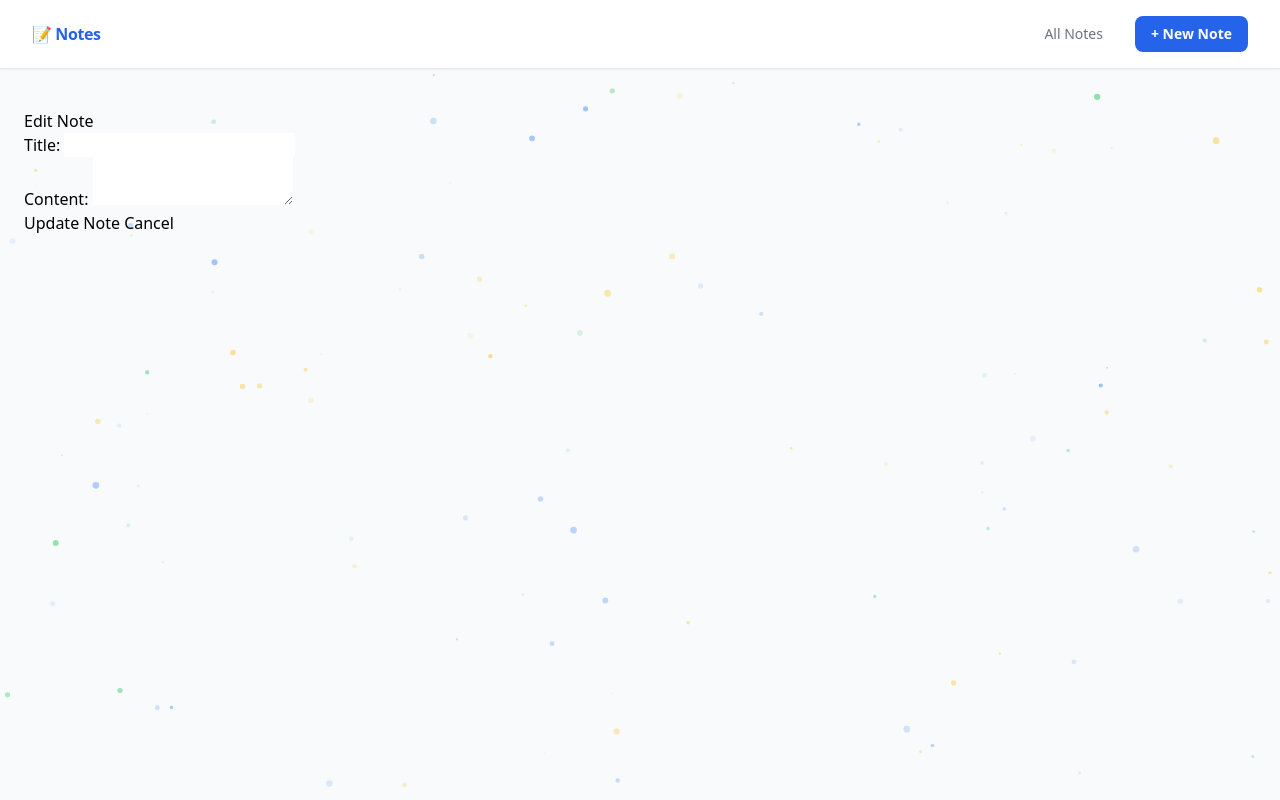
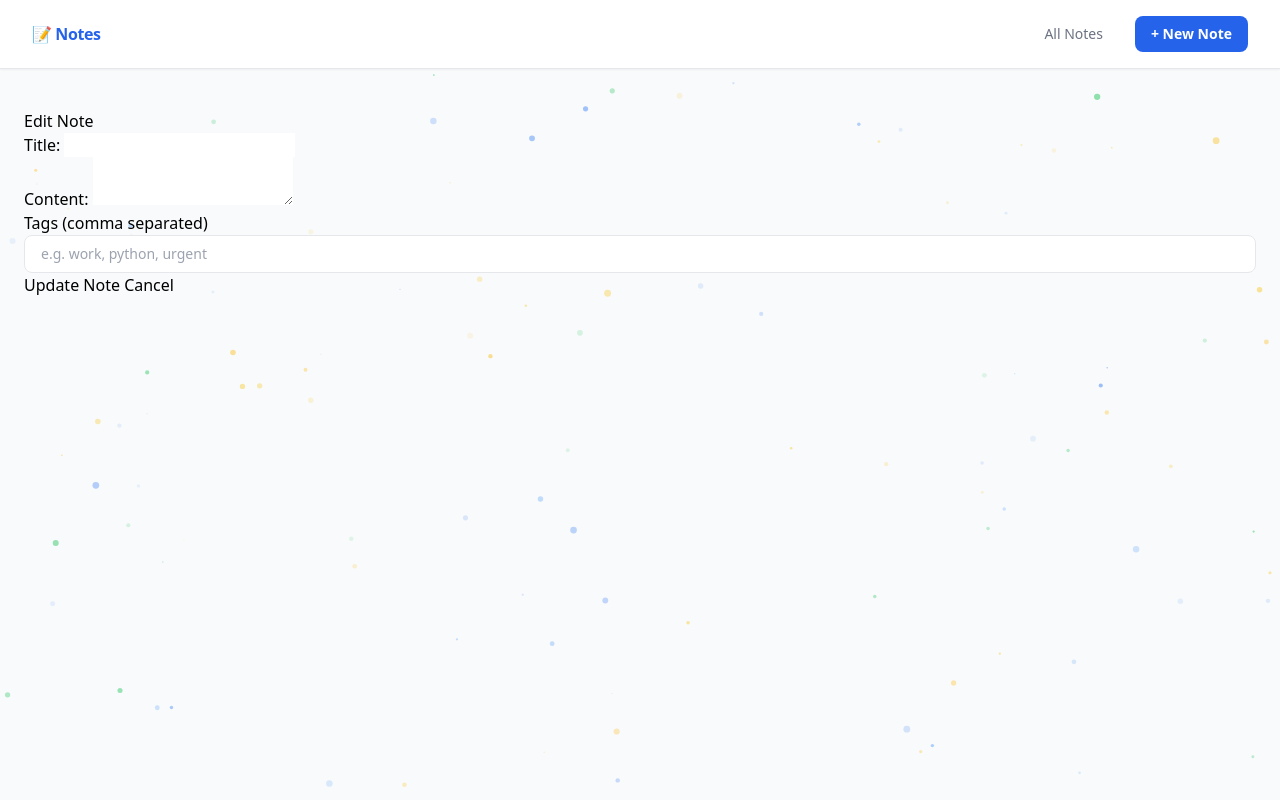
Before and after one commit to GeekOryan/CRUD_Web_App, a Flask app: template templates/edit.html in a window 1280 px wide. Run offline with Flask 3, Linux system fonts and the light colour scheme; the template is opened without the code that fills it, so the values that code supplies are empty; parts of the project's set-up code (start-up, migrations or seed data) failed here and were passed over; some libraries are stand-ins or nearby versions.

Commit message:
Add tag saving and pre-filling to edit route

```diff
--- a/app.py
+++ b/app.py
@@ -88,7 +88,7 @@ def index():
 def edit(note_id):
     conn = get_connection()
     note = conn.execute('SELECT * FROM notes WHERE id = ?', (note_id,)).fetchone()
-    conn.close()
+
 
     if request.method == 'POST':
         title = request.form['title']
@@ -103,18 +103,39 @@ def edit(note_id):
             flash('Both title and content are required!', 'error')
             return render_template('edit.html', note=note)
 
+        conn.close()
+
         conn = get_connection()
         conn.execute(
             'UPDATE notes SET title = ?, content = ?, updated_at = ?, word_count = ? WHERE id = ?',
             (title, content, updated_at, word_count, note_id)
         )
+
+        raw_tags = request.form.get('tags', '')
+        tag_list = [t.strip().lower() for t in raw_tags.split(',') if t.strip()]
+
+        conn.execute('DELETE FROM note_tags WHERE note_id = ?', (note_id,))
+
+        for tag_name in tag_list:
+            conn.execute('INSERT OR IGNORE INTO tags (name) VALUES (?)', (tag_name,))
+            tag = conn.execute('SELECT id FROM tags WHERE name = ?', (tag_name,)).fetchone()
+            conn.execute('INSERT OR IGNORE INTO note_tags (note_id, tag_id) VALUES (?, ?)', (note_id, tag['id']))
+
         conn.commit()
         conn.close()
 
         flash('Note has been updated successfully!', 'success')
         return redirect(url_for('index'))
-    tags = get_all_tags()
-    return render_template('edit.html', note=note, tags=tags)
+
+    existing_tags = conn.execute('''
+        SELECT tags.name FROM tags
+        JOIN note_tags ON tags.id = note_tags.tag_id
+        WHERE note_tags.note_id = ?
+    ''', (note_id,)).fetchall()
+
+    tag_string = ', '.join([t['name'] for t in existing_tags])
+    conn.close()
+    return render_template('edit.html', note=note, tag_string=tag_string)
 
 @app.route('/delete/<int:note_id>')
 def delete(note_id):
--- a/templates/edit.html
+++ b/templates/edit.html
@@ -12,6 +12,16 @@
         <label for="content">Content:</label>
         <textarea id="content" name="content">{{ note['content'] }}</textarea>
     </div>
+    <div class="form-group">
+        <label for="tags">Tags (comma separated)</label>
+        <input
+            type="text"
+            id="tags"
+            name="tags"
+            value="{{ tag_string or '' }}"
+            placeholder="e.g. work, python, urgent"
+            class="w-full px-4 py-2 border border-gray-200 rounded-lg text-gray-700 text-sm focus:outline-none focus:border-blue-400">
+    </div>
     <button type="submit">Update Note</button>
     <a href="{{ url_for('index') }}">Cancel</a>
 </form>
```
